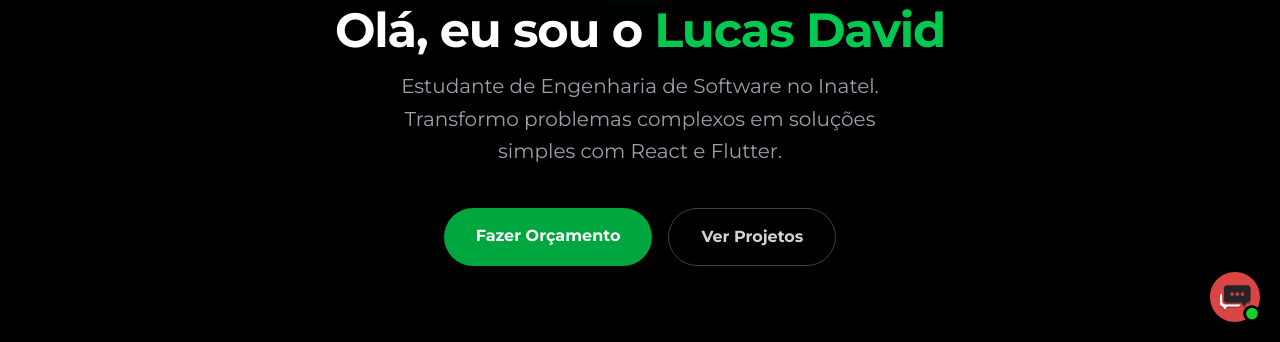
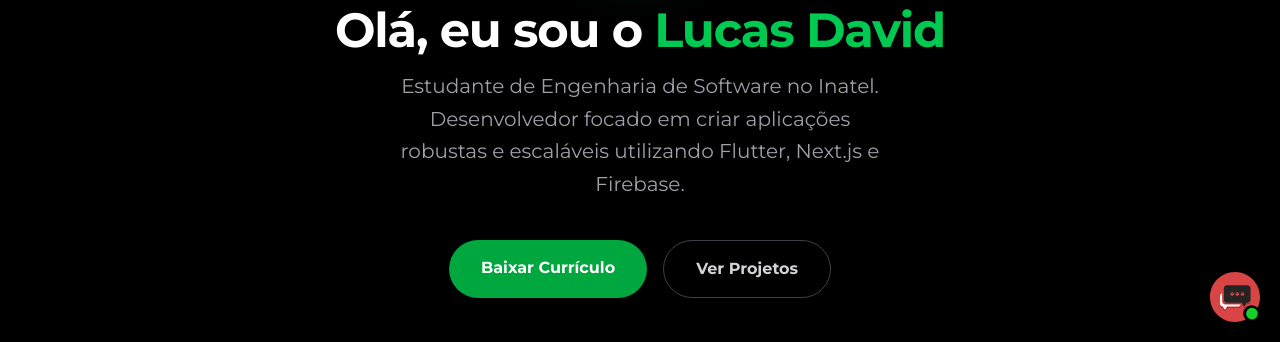
Before and after one commit to LucasDavid80/portifolio-lucas, a Next.js app in the folder frontend/: page / in a window 1280 px wide. Shown: the part 458-800 px from the top of the page. Built offline with nearby package versions, Linux system fonts and the light colour scheme.

Commit message:
feat: atualiza hero section e adiciona novo curriculo focado em flutter

```diff
--- a/frontend/src/components/Hero.tsx
+++ b/frontend/src/components/Hero.tsx
@@ -1,18 +1,18 @@
 import Link from 'next/link';
-import Image from 'next/image'; // Vamos usar o componente otimizado do Next
+import Image from 'next/image';
 
 export default function Hero() {
     return (
         <section className="flex flex-col items-center justify-center text-center py-20 px-4">
 
-            {/* Círculo para sua Foto - Aumentei para w-64 h-64 (256px) */}
+            {/* Círculo para sua Foto */}
             <div className="relative w-64 h-64 mb-8 border-4 border-green-500 rounded-full overflow-hidden shadow-xl shadow-green-500/20">
                 <Image
-                    src="/minha-foto.png" // <--- TROQUE pelo nome exato do seu arquivo (ex: .jpg ou .png)
+                    src="/minha-foto.png"
                     alt="Foto de Lucas David"
                     fill
                     className="object-cover"
-                    priority // Isso faz a foto carregar instantaneamente
+                    priority
                 />
             </div>
 
@@ -21,13 +21,18 @@ export default function Hero() {
             </h1>
 
             <p className="text-zinc-400 max-w-lg mb-10 text-xl leading-relaxed">
-                Estudante de Engenharia de Software no Inatel.
-                Transformo problemas complexos em soluções simples com React e Flutter.
+                Estudante de Engenharia de Software no Inatel. Desenvolvedor focado em criar aplicações robustas e escaláveis utilizando Flutter, Next.js e Firebase.
             </p>
 
             <div className="flex gap-4">
-                <Link href="https://wa.me/5535988890551" className="bg-green-600 hover:bg-green-700 text-white font-bold py-4 px-8 rounded-full transition transform hover:scale-105 shadow-lg">
-                    Fazer Orçamento
+                {/* Botão de Currículo atualizado para apontar para o arquivo na pasta public */}
+                <Link
+                    href="/frontend/public/curriculo/Curriculo_Lucas_David.pdf"
+                    target="_blank"
+                    rel="noopener noreferrer"
+                    className="bg-green-600 hover:bg-green-700 text-white font-bold py-4 px-8 rounded-full transition transform hover:scale-105 shadow-lg"
+                >
+                    Baixar Currículo
                 </Link>
                 <Link href="#projetos" className="border border-zinc-700 text-zinc-300 hover:border-green-500 hover:text-green-500 font-bold py-4 px-8 rounded-full transition">
                     Ver Projetos
```
Also changed, not shown: 1 other file (tests, documents, lock files or other folders).
